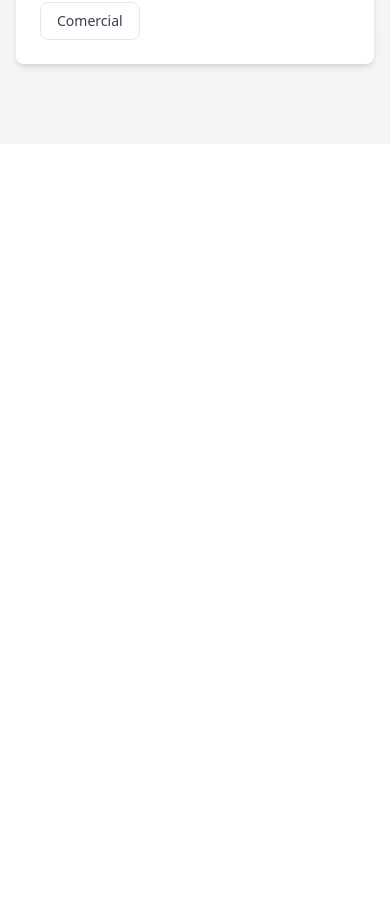
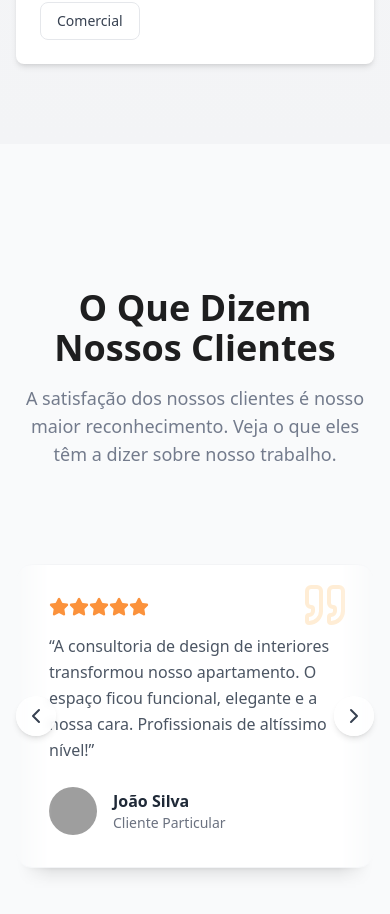
Before and after one commit to projetosseedabit/arco-site-deploy, a Next.js app: page / in a window 390 px wide. Shown: the part 9270-10184 px from the top of the page. Before the commit the page ends 9414 px from the top, so only its background shows below. Built offline with nearby package versions, Linux system fonts and the light colour scheme; no server answers; grey boxes are pictures that could not be loaded.

Commit message:
feedback carousel done

```diff
--- a/package.json
+++ b/package.json
@@ -12,6 +12,7 @@
     "@radix-ui/react-slot": "^1.2.3",
     "class-variance-authority": "^0.7.1",
     "clsx": "^2.1.1",
+    "embla-carousel-react": "^8.6.0",
     "lucide-react": "^0.548.0",
     "next": "15.5.4",
     "react": "19.1.0",
--- a/src/app/page.tsx
+++ b/src/app/page.tsx
@@ -5,6 +5,7 @@ import Header from "@/components/layout/Header";
 import CasesSection from "@/components/sections/CasesSection";
 import AboutUs from "@/components/sections/AboutUs";
 import { InstaCarousel } from "@/components/sections/InstaPosts";
+import FeedbackSection from "@/components/sections/FeedbackSection";
 
 interface InstagramPost {
   id: string;
@@ -54,6 +55,8 @@ export default async function Home() {
       <InstaCarousel posts={posts} />
 
       <CasesSection />
+
+      <FeedbackSection />
     </main>
   );
 }
--- /dev/null
+++ b/src/components/sections/FeedbackSection/index.tsx
@@ -0,0 +1,134 @@
+"use client";
+import React, { useState, useEffect, useCallback } from 'react';
+import useEmblaCarousel from 'embla-carousel-react';
+import { ChevronLeft, ChevronRight, Star, Quote } from 'lucide-react';
+import Image from 'next/image';
+
+const feedbackData = [
+  {
+    stars: 5,
+    comment: "O trabalho de identidade visual superou todas as expectativas. A equipe captou perfeitamente a essência do nosso restaurante e traduziu em um design incrível.",
+    author: "Maria Carmen",
+    role: "Proprietária - Restaurante Carmen",
+    avatar: "/images/avatar1.jpg", // Substitua pelo caminho real da imagem
+  },
+  {
+    stars: 5,
+    comment: "A consultoria de design de interiores transformou nosso apartamento. O espaço ficou funcional, elegante e a nossa cara. Profissionais de altíssimo nível!",
+    author: "João Silva",
+    role: "Cliente Particular",
+    avatar: "/images/avatar1.jpg",
+  },
+  {
+    stars: 5,
+    comment: "O projeto estrutural que a Arco desenvolveu foi impecável. Segurança, precisão e um ótimo custo-benefício. Recomendo fortemente a equipe de engenharia.",
+    author: "Carlos Andrade",
+    role: "Diretor - Construtora Segura",
+    avatar: "/images/avatar1.jpg",
+  },
+    {
+    stars: 5,
+    comment: "Ficamos maravilhados com a nova identidade visual da nossa marca. A Arco conseguiu traduzir nossos valores em um design moderno e impactante.",
+    author: "Sofia Pereira",
+    role: "CEO - Tech Inova",
+    avatar: "/images/avatar1.jpg",
+  },
+];
+
+type FeedbackCardProps = {
+  stars: number;
+  comment: string;
+  author: string;
+  role: string;
+  avatar: string;
+  isActive: boolean;
+};
+
+const FeedbackCard = ({ stars, comment, author, role, avatar, isActive }: FeedbackCardProps) => (
+  <div className={`transition-all duration-500 ${isActive ? 'translate-y-4' : 'blur-sm scale-95 opacity-70'}`}>
+    <div className="bg-white rounded-2xl p-8 shadow-lg relative w-full max-w-lg mx-auto border border-gray-100">
+      <Quote className="absolute top-4 right-6 w-12 h-12 text-orange-100" />
+      <div className="flex mb-4">
+        {[...Array(stars)].map((_, i) => <Star key={i} className="w-5 h-5 text-orange-400 fill-orange-400" />)}
+      </div>
+      <p className="text-gray-600 mb-6 text-base leading-relaxed">“{comment}”</p>
+      <div className="flex items-center">
+        <Image src={avatar} alt={author} width={48} height={48} className="w-12 h-12 rounded-full mr-4 object-cover" />
+        <div>
+          <p className="font-bold text-gray-800">{author}</p>
+          <p className="text-sm text-gray-500">{role}</p>
+        </div>
+      </div>
+    </div>
+  </div>
+);
+
+export default function FeedbackSection() {
+  const [emblaRef, emblaApi] = useEmblaCarousel({ loop: true, align: 'center', skipSnaps: false });
+  const [selectedIndex, setSelectedIndex] = useState(0);
+
+  const scrollPrev = useCallback(() => emblaApi && emblaApi.scrollPrev(), [emblaApi]);
+  const scrollNext = useCallback(() => emblaApi && emblaApi.scrollNext(), [emblaApi]);
+
+  useEffect(() => {
+    if (!emblaApi) return;
+    const onSelect = () => setSelectedIndex(emblaApi.selectedScrollSnap());
+    emblaApi.on('select', onSelect);
+    onSelect(); // Set initial state
+
+    // Autoplay
+    const autoplay = setInterval(() => {
+        emblaApi.scrollNext();
+    }, 5000); // Passa a cada 5 segundos
+
+    return () => {
+        clearInterval(autoplay);
+        emblaApi.off('select', onSelect);
+    }
+  }, [emblaApi]);
+
+  return (
+    <section id="feedback" className="bg-gray-50 py-24 sm:py-32 overflow-hidden">
+      <div className="container mx-auto px-4 sm:px-6 lg:px-8">
+        {/* Cabeçalho Padronizado */}
+        <div className="text-center max-w-3xl mx-auto mb-16">
+            <div className="inline-block">
+                {/*<span className="px-4 py-2 rounded-full bg-primary/10 text-primary font-semibold text-sm border border-primary/20">
+                    FEEDBACK
+                </span>*/}
+            </div>
+            <h2 className="mt-6 text-4xl sm:text-5xl font-bold text-custom-gray">
+                O Que Dizem Nossos Clientes
+            </h2>
+            <p className="mt-4 text-lg sm:text-xl text-custom-light-gray max-w-2xl mx-auto">
+                A satisfação dos nossos clientes é nosso maior reconhecimento. Veja o que eles têm a dizer sobre nosso trabalho.
+            </p>
+        </div>
+
+        {/* Carrossel Embla */}
+        <div className="relative">
+          <div
+            className="overflow-hidden [mask-image:linear-gradient(to_right,transparent,black_10%,black_90%,transparent)]"
+            ref={emblaRef}
+          >
+            <div className="flex -ml-4 pt-4 pb-12" style={{ cursor: 'grab' }}>
+              {feedbackData.map((feedback, index) => (
+                <div className="flex-[0_0_100%] md:flex-[0_0_50%] lg:flex-[0_0_40%] pl-4" key={index}>
+                  <FeedbackCard {...feedback} isActive={index === selectedIndex} />
+                </div>
+              ))}
+            </div>
+          </div>
+
+          {/* Botões de Navegação */}
+          <button onClick={scrollPrev} className="absolute top-1/2 left-0 md:-left-4 transform -translate-y-1/2 bg-white/80 backdrop-blur-sm rounded-full p-2 shadow-md hover:bg-white transition z-10">
+            <ChevronLeft className="w-6 h-6 text-gray-700" />
+          </button>
+          <button onClick={scrollNext} className="absolute top-1/2 right-0 md:-right-4 transform -translate-y-1/2 bg-white/80 backdrop-blur-sm rounded-full p-2 shadow-md hover:bg-white transition z-10">
+            <ChevronRight className="w-6 h-6 text-gray-700" />
+          </button>
+        </div>
+      </div>
+    </section>
+  );
+}
```
Also changed, not shown: 2 other files (tests, documents, lock files or other folders).
